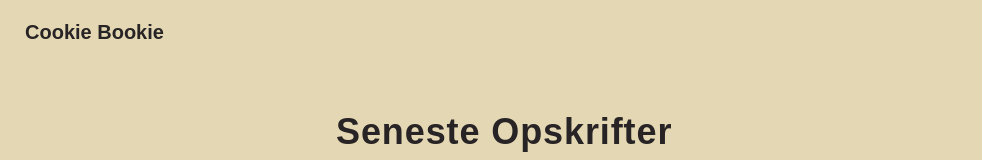
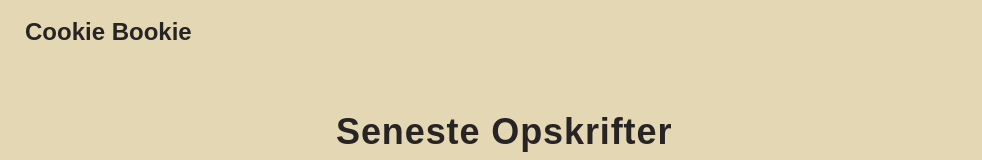
Before and after one commit to bjornnorgaard/cookiebookie, a SvelteKit app in the folder website/: page / in a window 1280 px wide. Shown: the top 160 px of the page, without its empty margins (0-982 px from the left). Built offline with nearby package versions, Linux system fonts and the light colour scheme; a web font is replaced by a local one.

Commit message:
Updated +layout.svelte html semantics

```diff
--- a/website/src/routes/+layout.svelte
+++ b/website/src/routes/+layout.svelte
@@ -8,11 +8,15 @@
     ];
 </script>
 
-<nav class="flex justify-between navbar">
-    <a class="text-xl normal-case btn btn-ghost" href="/">Cookie Bookie</a>
-</nav>
+<header>
+    <nav class="navbar">
+        <a class="text-2xl normal-case btn btn-ghost" href="/">Cookie Bookie</a>
+    </nav>
+</header>
 
-<slot/>
+<main>
+    <slot/>
+</main>
 
 <footer class="pb-8 sm:px-8">
     <div class="m-auto flex max-w-screen-sm flex-col justify-between gap-4 text-center sm:flex-row sm:px-8 sm:py-4 sm:text-left">
```
